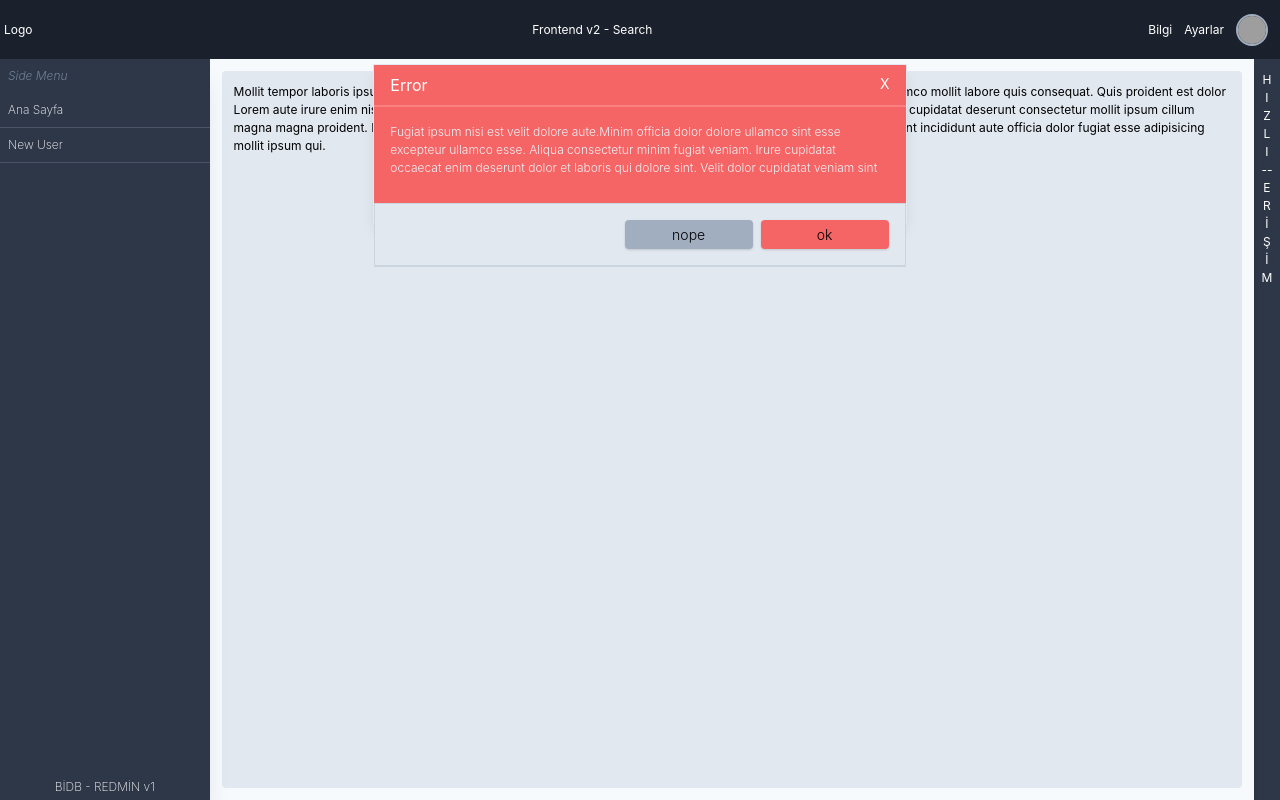
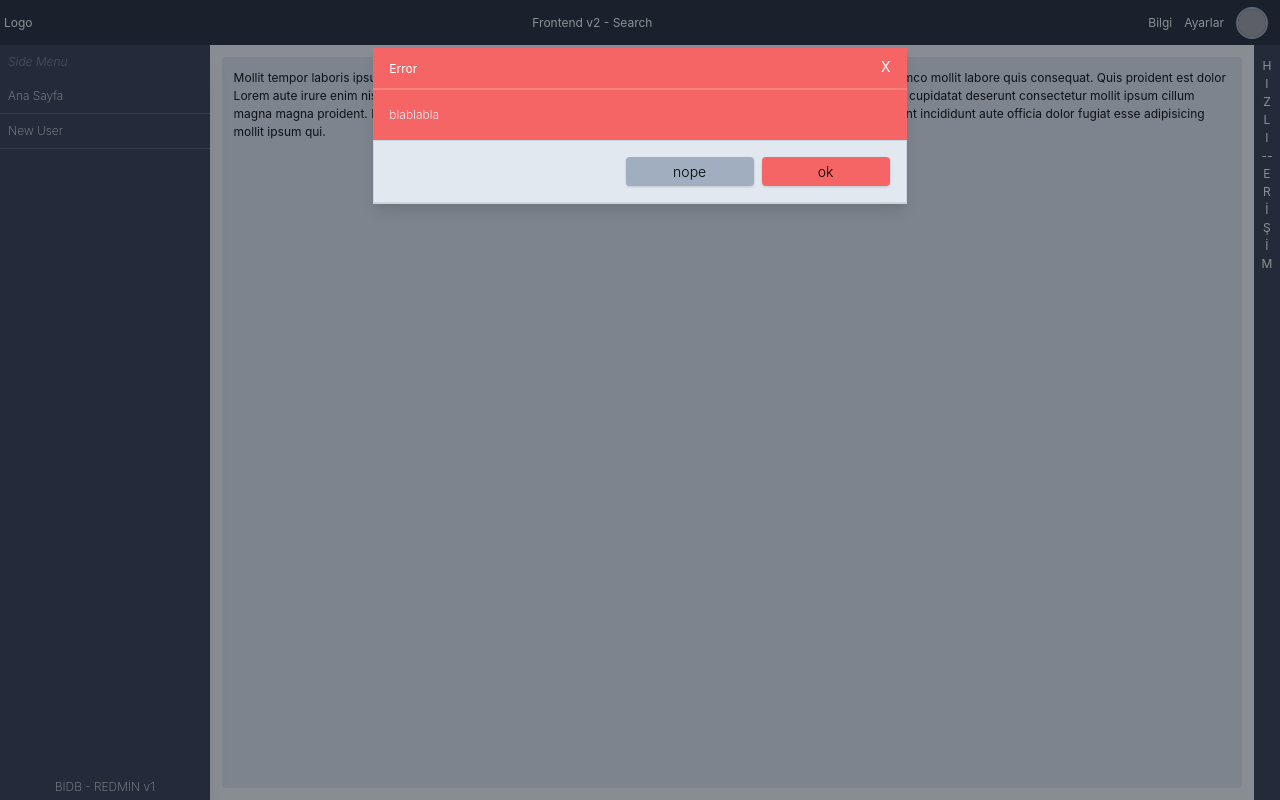
Before and after one commit to oduweb/beyazmasa-frontend, a React (Create React App) app: page /Dashboard in a window 1280 px wide. Built offline with nearby package versions, Linux system fonts and the light colour scheme; grey boxes are pictures that could not be loaded.

Commit message:
Modal Fixed and full screen bg added

```diff
--- a/src/App.js
+++ b/src/App.js
@@ -4,12 +4,10 @@ import Login from "./component/pages/Login";
 import Dashboard from "./component/Dashboard";
 import { Switch, Route } from "react-router-dom";
 import NotFound from "./component/pages/NotFound";
-import Modal from "./component/ui/Modal";
 
 function App() {
   return (
     <div className="App relative">
-      <Modal />
       <Switch>
         <Route exact path="/Dashboard" component={Dashboard}></Route>
         <Route exact path="/NewUser" component={Dashboard}></Route>
--- a/src/component/Dashboard.js
+++ b/src/component/Dashboard.js
@@ -14,7 +14,7 @@ export default class Dashboard extends Component {
     return (
       <div className="flex flex-col bg-red-600 h-screen">
         {/* Top navbar area */}
-        <nav className="flex bg-gray-900 shadow-lg h-16 text-white justify-between flex-wrap items-center">
+        <nav className="flex bg-gray-900 shadow-lg h-12 text-white justify-between flex-wrap items-center">
           {/* Nav Logo area */}
           <div className="">
             <div className="text-xs pl-1">Logo</div>
--- a/src/component/pages/Content.js
+++ b/src/component/pages/Content.js
@@ -1,4 +1,5 @@
 import React, { Component } from "react";
+import Modal from "../ui/Modal";
 
 export default class Content extends Component {
   render() {
@@ -14,6 +15,12 @@ export default class Content extends Component {
           Consectetur sit esse ex minim sunt esse est aute. Sunt nisi deserunt
           incididunt aute officia dolor fugiat esse adipisicing mollit ipsum
           qui.
+          <Modal
+            durum={true}
+            MessageType="Error"
+            Title="Error"
+            ContentMessage="blablabla"
+          ></Modal>
         </div>
       </div>
     );
--- a/src/component/ui/Modal.js
+++ b/src/component/ui/Modal.js
@@ -2,7 +2,7 @@ import React, { Component } from "react";
 //import PropTypes from "prop-types";
 
 class Modal extends Component {
-  state = { setShowModal: true, setImg: false };
+  state = { setShowModal: this.props.durum, setImg: false };
 
   Getimg = () => {
     this.setState({ setImg: true });
@@ -20,10 +20,12 @@ class Modal extends Component {
     return (
       <div>
         {this.state.setShowModal && (
-          <div className=" justify-center  mt-16 flex overflow-x-hidden overflow-y-auto fixed inset-0 z-50 outline-none focus:outline-none">
-            <div className="h-40 w-5/12 bg-gray-200 shadow-lg shadow border border-solid border-gray-300">
+          <div className="relative z-50">
+            <div className="justify-center pt-12 flex overflow-x-hidden overflow-y-auto fixed inset-0 z-40 outline-none focus:outline-none bg-gray-900 opacity-50"></div>
+            <div className="justify-center pt-12 flex overflow-x-hidden overflow-y-auto fixed inset-0 z-40 outline-none focus:outline-none">
+              <div className="absolute w-5/12 bg-gray-200 shadow-lg shadow z-50">
                 <div className="flex flex-row justify-between w-full bg-white h-10 p-2 bg-red-500 text-white">
-                <div className="pl-2">Error</div>
+                  <div className="pl-2 pt-1">{this.props.Title}</div>
                   <div
                     className="text-sm pr-2 cursor-pointer"
                     onClick={this.setShowModal}
@@ -32,12 +34,8 @@ class Modal extends Component {
                   </div>
                 </div>
                 <div className="border border-solid border-red-400"></div>
-              <div className="bg-red-500 h-24 p-4 font-light font-sans text-gray-200 text-xs">
-                Fugiat ipsum nisi est velit dolore aute.Minim officia dolor
-                dolore ullamco sint esse excepteur ullamco esse. Aliqua
-                consectetur minim fugiat veniam. Irure cupidatat occaecat enim
-                deserunt dolor et laboris qui dolore sint. Velit dolor cupidatat
-                veniam sint
+                <div className="bg-red-500 min-h-0 p-4 font-light font-sans text-gray-200 text-xs">
+                  {this.props.ContentMessage}
                 </div>
                 <div className="bg-gray-300 h-16 border border-b-2 border-gray-400">
                   <div className="button flex flex-row justify-end mt-4 mr-2">
@@ -77,6 +75,7 @@ class Modal extends Component {
                 </div>
               </div>
             </div>
+          </div>
         )}
       </div>
     );
```
Lines whose indentation alone changed are shown as unchanged.
